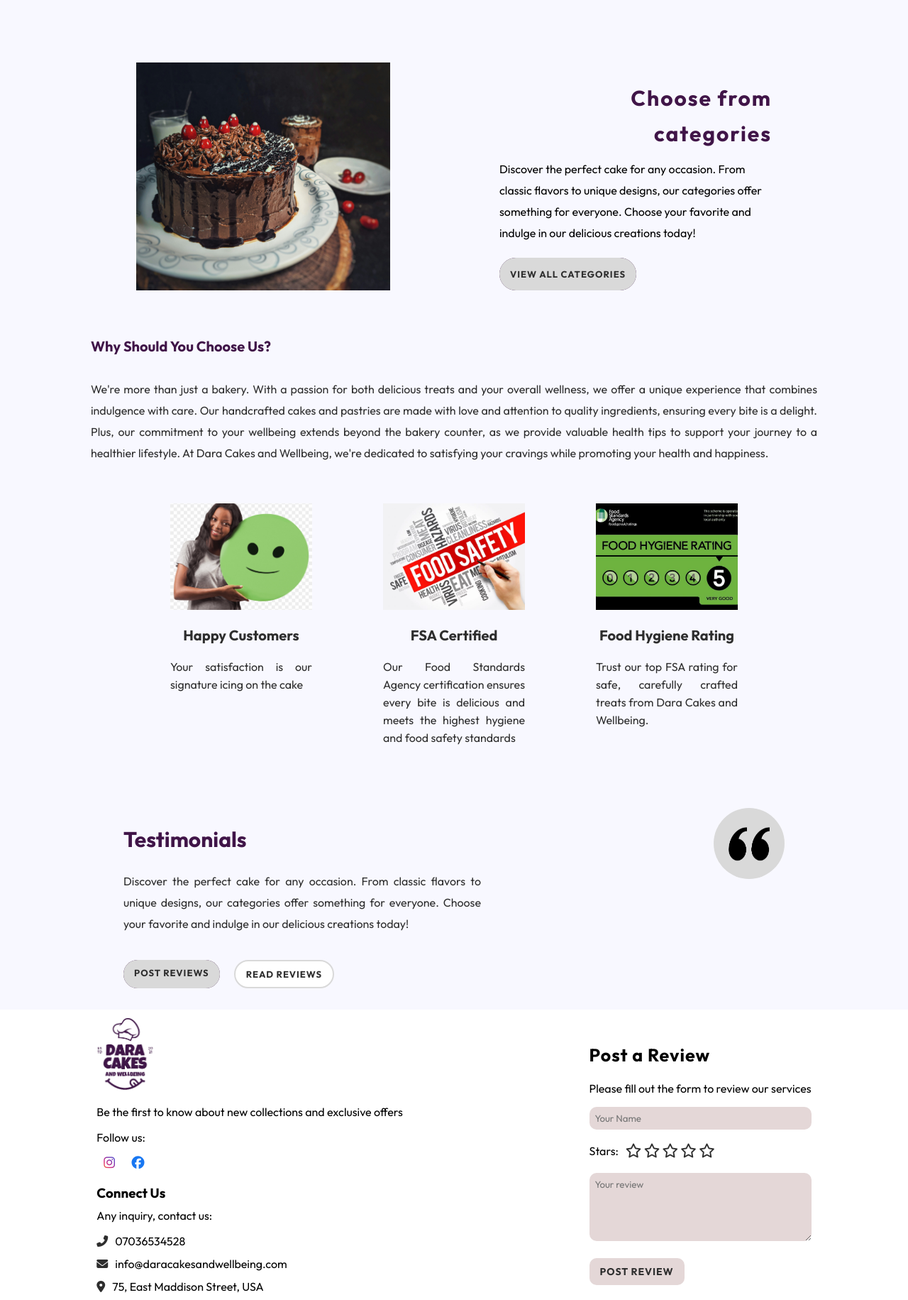
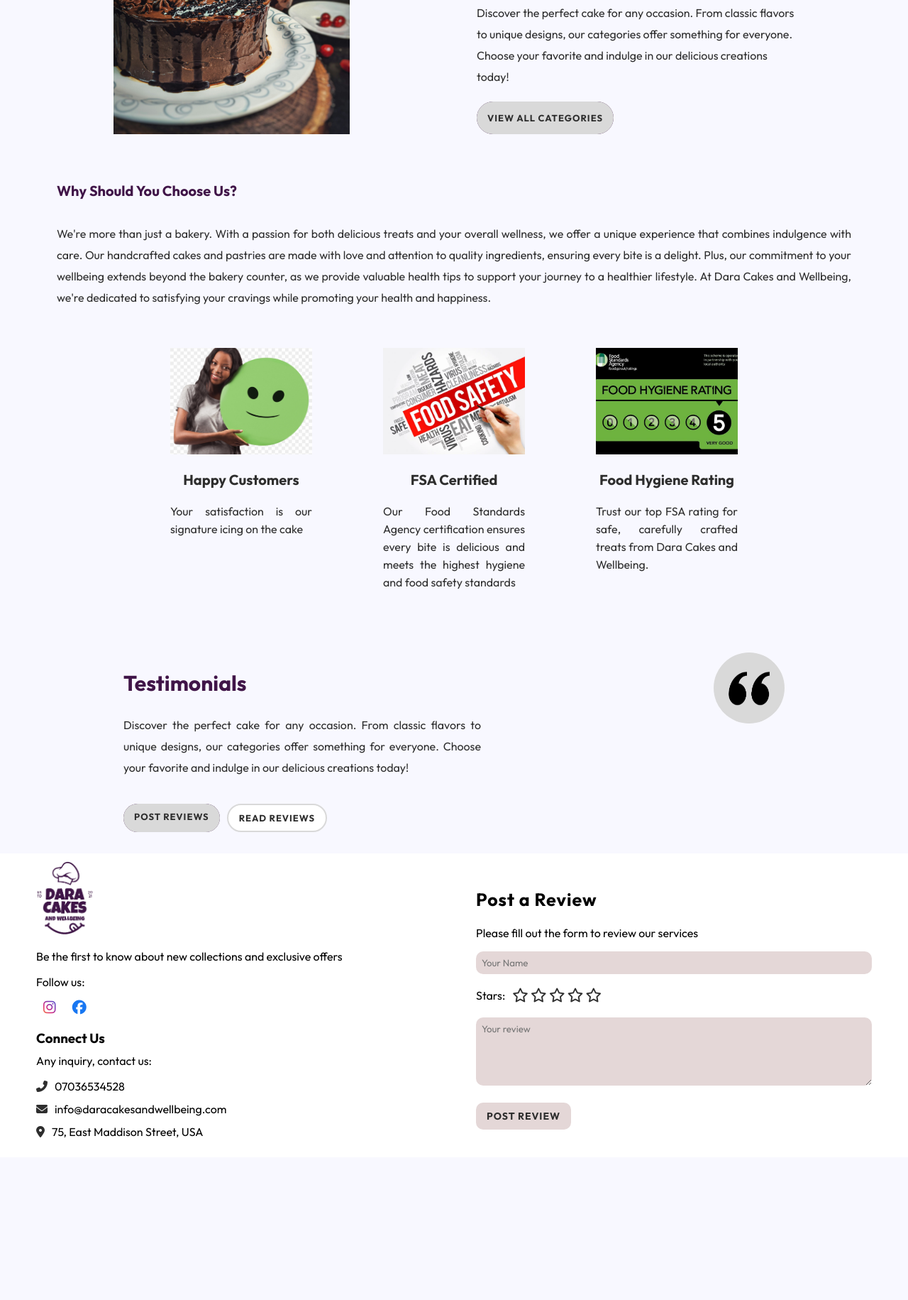
Before and after one commit to Seyi-Adebowale/daracakes-wellbeing, a plain HTML site: page index.html in a window 1280 px wide. Shown: the part 752-2583 px from the top of the page at 71% size. After the commit the page ends 2382 px from the top, so only its background shows below. Drawn offline with nearby package versions, Linux system fonts and the light colour scheme; a web font is replaced by a local one.

Commit message:
desktop view mode

```diff
--- a/style.css
+++ b/style.css
@@ -35,7 +35,7 @@ i {
 .intro {
   position: relative;
   margin: 0;
-  min-height: 100dvh;
+  /* m-height: 100dvh; */
 }
 header {
   /* height: 20dvh; */
@@ -208,8 +208,8 @@ nav ul li a:hover,
   display: flex;
   justify-content: center;
   align-items: center;
-  min-height: 70dvh;
-  margin: 3.5% auto 0;
+  /* min-height: 70dvh; */
+  margin: 3.5% auto 7%;
   /* outline: 1px solid red; */
   /* outline: 1px solid black; */
   padding: 0;
@@ -518,7 +518,7 @@ p.hero-text-span {
 .categories{
   display: flex;
   justify-content: center;
-  flex-wrap: wrap;
+  /* flex-wrap: wrap; */
   margin: 40px 0px 50px;
 }
 
@@ -530,11 +530,18 @@ p.hero-text-span {
   background-position: center; */
 }
 .categories-img img{
-  width: 70%;
+  width: 65%;
   height: 100%;
+  object-fit: cover;
+  object-position: center;
 }
 .categories-text{
-  width: 30%;
+  width: 35%;
+  display: flex;
+  flex-direction: column;
+  justify-content: center;
+  /* outline: 1px solid red; */
+  /* align-items: center; */
 }
 .categories-text h1{
   font-size: 3rem;
@@ -547,6 +554,7 @@ p.hero-text-span {
 .categories-text p{
   font-size: 1.6rem;
   line-height: 30px;
+  color: var(--color-black);
   margin: 0;
 }
 @media (max-width: 768px){
@@ -569,12 +577,15 @@ p.hero-text-span {
 }
 .btn.review-btn.category-btn{
   padding: 15px;
+  width: max-content;
+
 }
 .whyus {
   display: flex;
   flex-direction: column;
   text-align: center;
-  width: 80%;
+  /* width: 90%; */
+  padding: 0 80px;
   margin: 20px auto 0;
   /* align-items; */
 }
@@ -804,28 +815,55 @@ i.fa-star {
 }
 .reviews-btns {
   display: flex;
-  justify-content: left;
-  gap: 20px;
+  flex-wrap: wrap;
+  margin: auto;
+  text-align: center;
+  gap: 10px;
 }
 .footer{
   display: flex;
   justify-content: space-around;
   align-items: center;
   flex-wrap: wrap;
+
   font-size: 1.6rem;
+  width: 100%;
   padding: 10px 20px 20px;
   background-color: #fff;
-  gap: 30px;
+  /* gap: 30px; */
 
+}
+.footer-1{
+  width: 45%;
+}
+.reservation{
+  width: 45%;
 }
 .footer-1 img{
   width: 80px;
+}
+@media (max-width: 768px){
+  .footer{
+    flex-direction: column;
+  }
+  .footer-1{
+    width: 80%;
+  }
+  .reservation{
+    width: 80%;
+    margin-top: 30px;
+  }
 }
 .contact-info .contact{
   display: flex;
   align-items: center;
   gap: 10px;
   line-height: 0;
+  /* font-size: 3rem; */
+  width: 100%;
+}
+.contact-info .contact p{
+  font-size: 1.6rem;
 }
 i.fa-facebook{
   color: #1877F2;;
@@ -836,8 +874,10 @@ i.fa-instagram{
     -webkit-text-fill-color: transparent;
 }
 .social i{
-  font-size: 1.8rem;
+  font-size: 2rem;
   margin: 0 10px;
+  /* width: 50px; */
+  text-align: center;
 }
 .footer-p{
   margin: 0 0 10px;
@@ -849,11 +889,8 @@ i.fa-instagram{
   color: var(--color-black);
 }
 .reservation{
-  /* background-color: #D8C9C9; */
-  display: flex;
-  /* justify-content: flex-end; */
-  /* padding: 10px 0 20px; */
-  /* font-size: 1.4rem; */
+/* width: 100%; */
+/* padding: 30px; */
 }
 .stars-box{
   display: flex;
```
